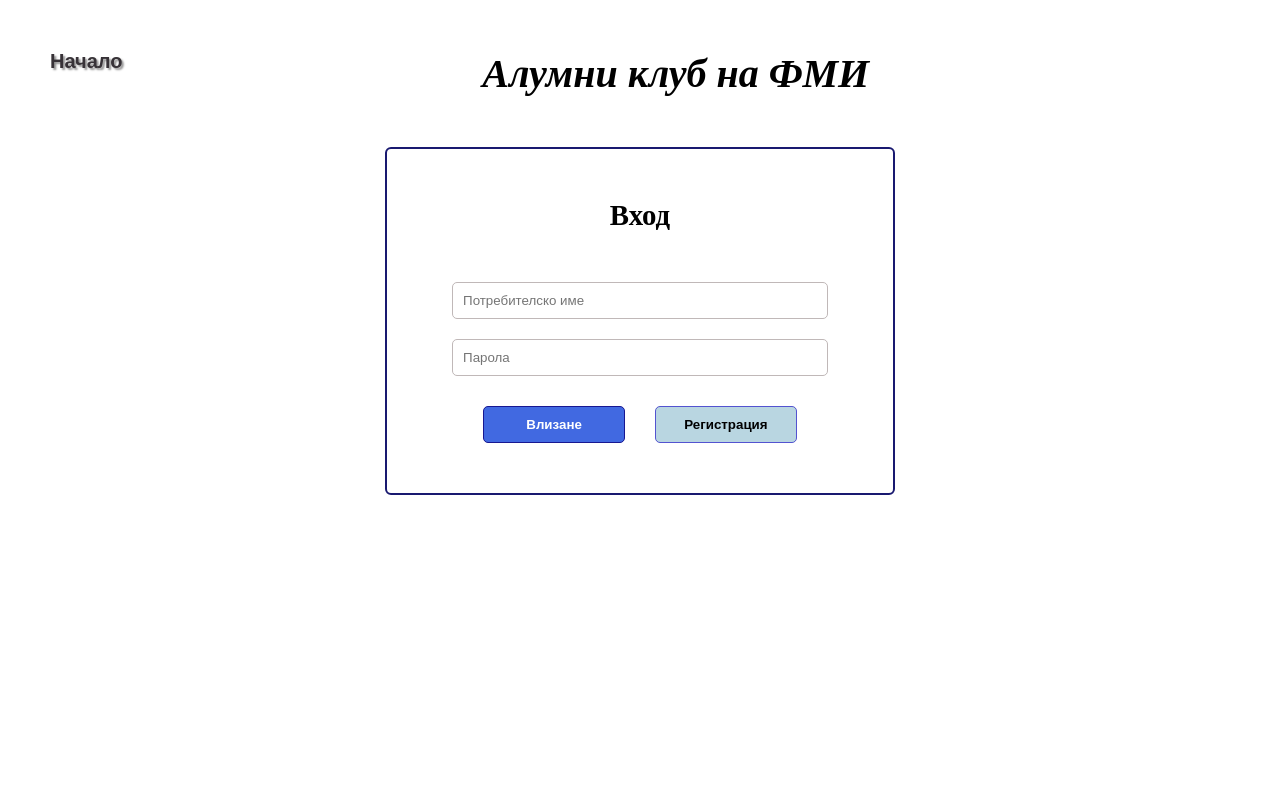
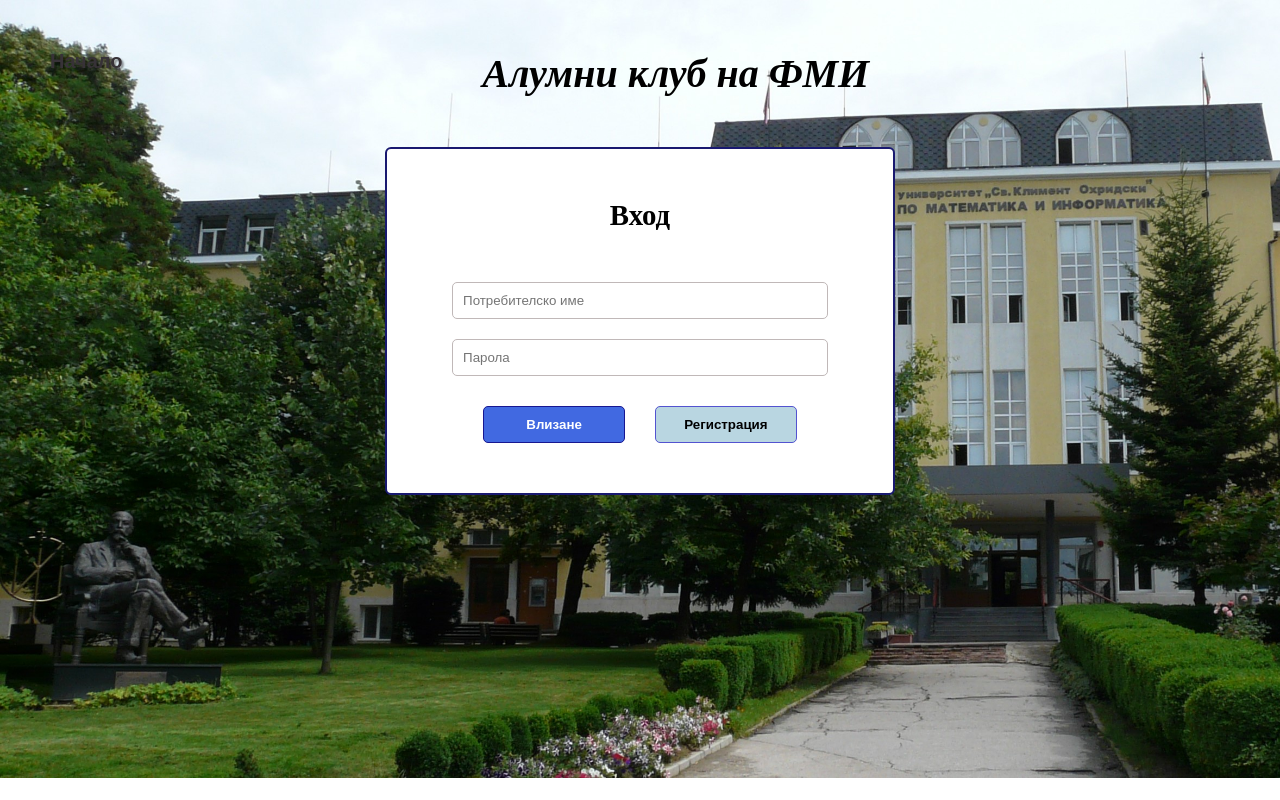
Before and after one commit to silviaDeyanova/WEB-project, a PHP site: page /front-end/login/login.html in a window 1280 px wide. Run offline with PHP 8.4, Linux system fonts and the light colour scheme.

Commit message:
background image

```diff
--- a/front-end/login/css/style.css
+++ b/front-end/login/css/style.css
@@ -1,5 +1,8 @@
 body {
   height: 90vh;
+  background-image: url("../../../img/Sofia_University_-_FMI_2.jpg");
+  background-size: cover;
+  background-repeat: no-repeat;
 }
 
 h1,
@@ -78,6 +81,7 @@ button {
   justify-content: center;
   align-items: center;
   margin: 0 auto;
+  background-color: #FFFFFF;
 }
 
 h2 {
```
